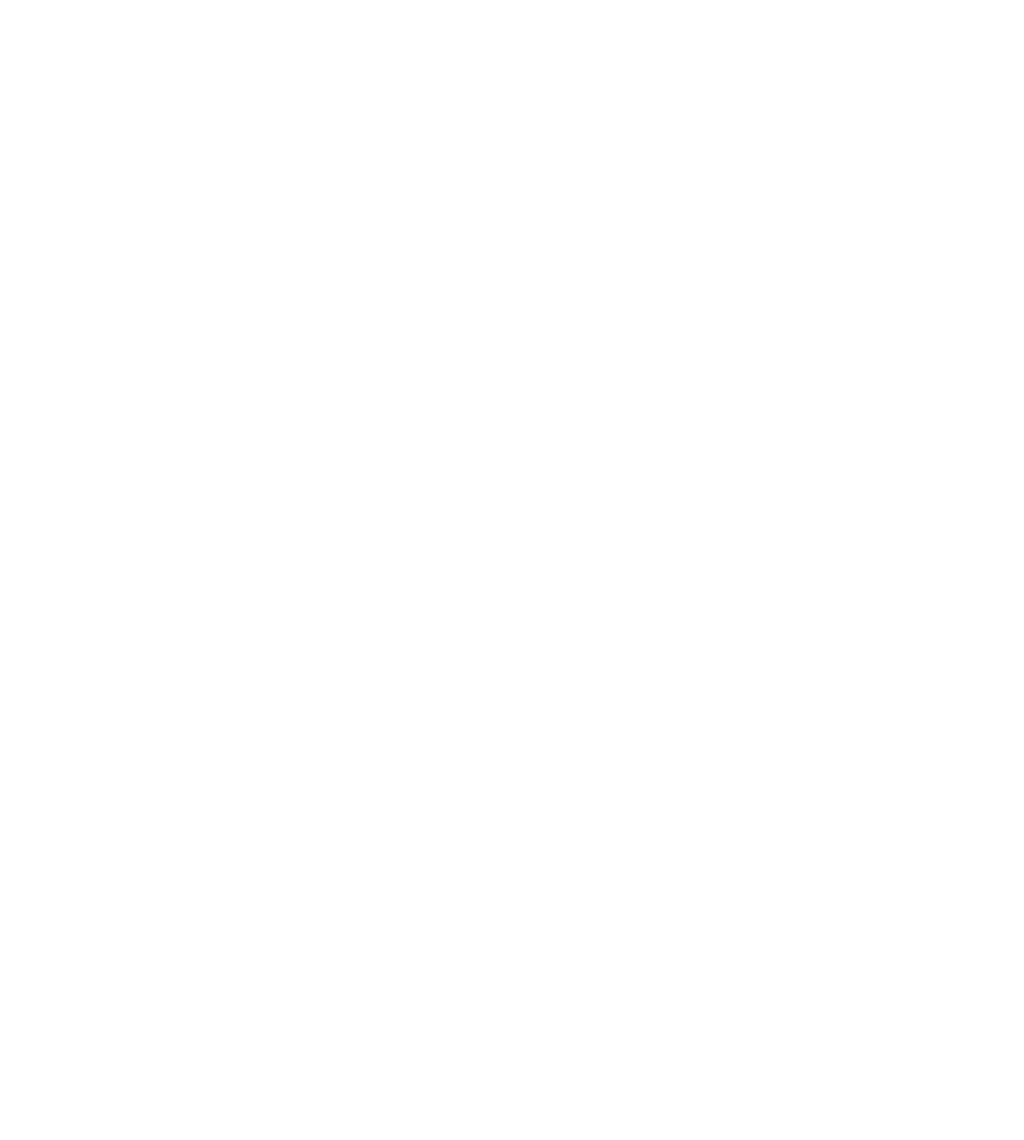
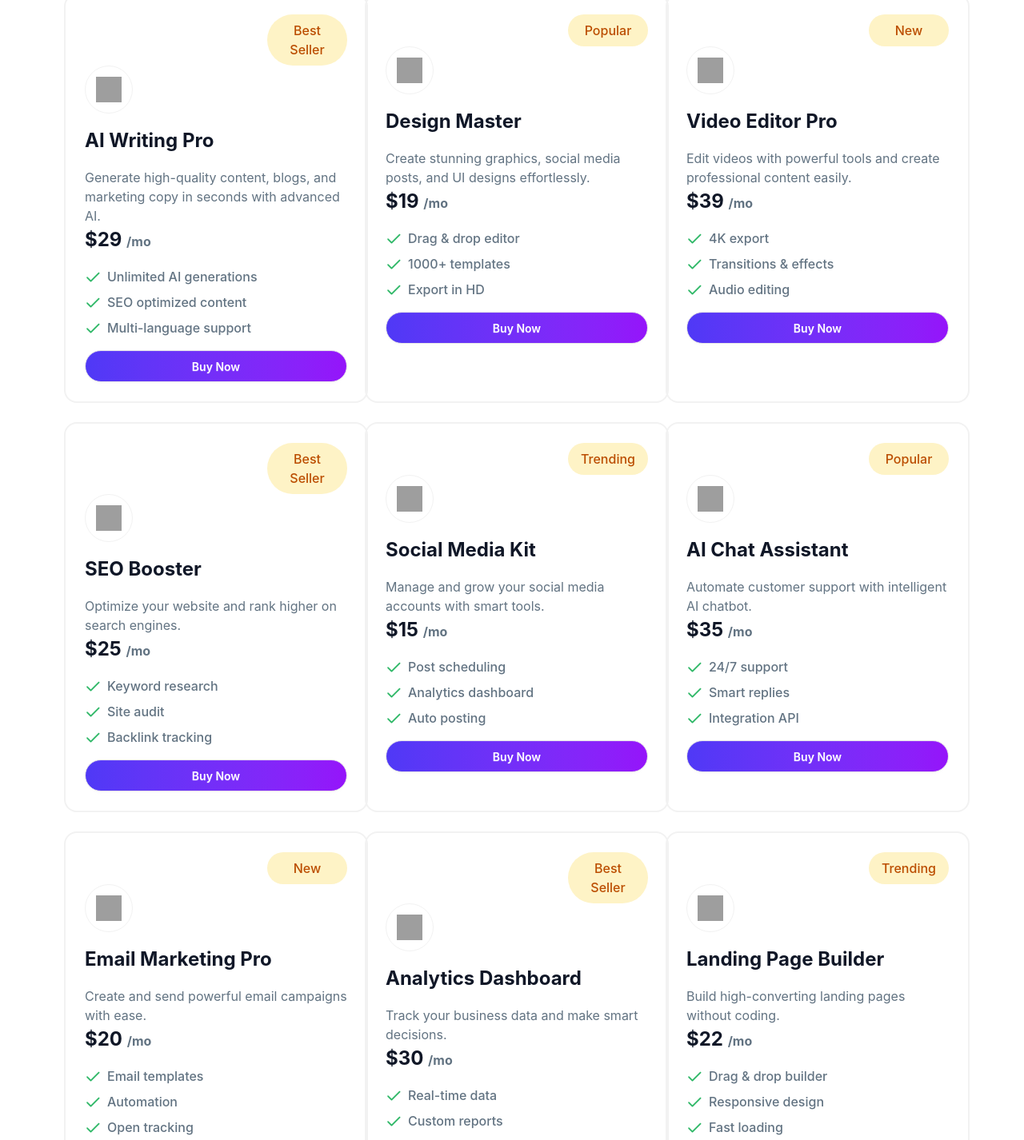
Before and after one commit to abdul-korim-web/disitools, a React (Vite) app: page / in a window 1280 px wide. Shown: the part 1579-3005 px from the top of the page at 80% size. Before the commit the page ends 1635 px from the top, so only its background shows below. Built offline with nearby package versions, Linux system fonts and the light colour scheme; grey boxes are pictures that could not be loaded.

Commit message:
prodyctcard section added

```diff
--- a/package.json
+++ b/package.json
@@ -15,6 +15,7 @@
     "react": "^19.2.4",
     "react-dom": "^19.2.4",
     "react-icons": "^5.6.0",
+    "react-toastify": "^11.0.5",
     "tailwindcss": "^4.2.2"
   },
   "devDependencies": {
--- /dev/null
+++ b/public/data/productData.json
@@ -0,0 +1,132 @@
+[
+  {
+    "id": 1,
+    "title": "AI Writing Pro",
+    "description": "Generate high-quality content, blogs, and marketing copy in seconds with advanced AI.",
+    "price": 29,
+    "badge": "Best Seller",
+    "image": "https://cdn-icons-png.flaticon.com/512/4712/4712027.png",
+    "features": [
+      "Unlimited AI generations",
+      "SEO optimized content",
+      "Multi-language support"
+    ]
+  },
+  {
+    "id": 2,
+    "title": "Design Master",
+    "description": "Create stunning graphics, social media posts, and UI designs effortlessly.",
+    "price": 19,
+    "badge": "Popular",
+    "image": "https://cdn-icons-png.flaticon.com/512/1055/1055687.png",
+    "features": [
+      "Drag & drop editor",
+      "1000+ templates",
+      "Export in HD"
+    ]
+  },
+  {
+    "id": 3,
+    "title": "Video Editor Pro",
+    "description": "Edit videos with powerful tools and create professional content easily.",
+    "price": 39,
+    "badge": "New",
+    "image": "https://cdn-icons-png.flaticon.com/512/3039/3039386.png",
+    "features": [
+      "4K export",
+      "Transitions & effects",
+      "Audio editing"
+    ]
+  },
+  {
+    "id": 4,
+    "title": "SEO Booster",
+    "description": "Optimize your website and rank higher on search engines.",
+    "price": 25,
+    "badge": "Best Seller",
+    "image": "https://cdn-icons-png.flaticon.com/512/4248/4248443.png",
+    "features": [
+      "Keyword research",
+      "Site audit",
+      "Backlink tracking"
+    ]
+  },
+  {
+    "id": 5,
+    "title": "Social Media Kit",
+    "description": "Manage and grow your social media accounts with smart tools.",
+    "price": 15,
+    "badge": "Trending",
+    "image": "https://cdn-icons-png.flaticon.com/512/733/733547.png",
+    "features": [
+      "Post scheduling",
+      "Analytics dashboard",
+      "Auto posting"
+    ]
+  },
+  {
+    "id": 6,
+    "title": "AI Chat Assistant",
+    "description": "Automate customer support with intelligent AI chatbot.",
+    "price": 35,
+    "badge": "Popular",
+    "image": "https://cdn-icons-png.flaticon.com/512/4712/4712109.png",
+    "features": [
+      "24/7 support",
+      "Smart replies",
+      "Integration API"
+    ]
+  },
+  {
+    "id": 7,
+    "title": "Email Marketing Pro",
+    "description": "Create and send powerful email campaigns with ease.",
+    "price": 20,
+    "badge": "New",
+    "image": "https://cdn-icons-png.flaticon.com/512/561/561127.png",
+    "features": [
+      "Email templates",
+      "Automation",
+      "Open tracking"
+    ]
+  },
+  {
+    "id": 8,
+    "title": "Analytics Dashboard",
+    "description": "Track your business data and make smart decisions.",
+    "price": 30,
+    "badge": "Best Seller",
+    "image": "https://cdn-icons-png.flaticon.com/512/1828/1828919.png",
+    "features": [
+      "Real-time data",
+      "Custom reports",
+      "Export charts"
+    ]
+  },
+  {
+    "id": 9,
+    "title": "Landing Page Builder",
+    "description": "Build high-converting landing pages without coding.",
+    "price": 22,
+    "badge": "Trending",
+    "image": "https://cdn-icons-png.flaticon.com/512/1828/1828640.png",
+    "features": [
+      "Drag & drop builder",
+      "Responsive design",
+      "Fast loading"
+    ]
+  },
+  {
+    "id": 10,
+    "title": "Cloud Storage Pro",
+    "description": "Securely store and access your files anytime, anywhere.",
+    "price": 12,
+    "badge": "Popular",
+    "image": "https://cdn-icons-png.flaticon.com/512/4144/4144727.png",
+    "features": [
+      "Unlimited storage",
+      "Secure backup",
+      "File sharing"
+    ]
+  }
+]
--- a/src/Components/Navbar.jsx
+++ b/src/Components/Navbar.jsx
@@ -65,7 +65,7 @@
 
           <div className="mt-5 flex flex-col space-y-3">
             <button className="text-left">Login</button>
-            <button className="py-3 text-white font-semibold rounded-full bg-gradient-to-r from-[#4F39F6] to-[#9514FA]">
+            <button className="btn py-3 text-white font-semibold rounded-full bg-gradient-to-r from-[#4F39F6] to-[#9514FA]">
               Get Started
             </button>
           </div>
--- a/src/Components/ProductCard.jsx
+++ b/src/Components/ProductCard.jsx
@@ -1,11 +1,58 @@
-import React from 'react';
+import React from "react";
 
-const ProductCard = () => {
-    return (
-        <div>
-            product card
+const ProductCard = ({ products }) => {
+  return (
+    <div className="mt-10 md:mt-10 grid grid-cols-1 md:grid-cols-3  gap-2 px-5 lg:px-20 space-y-4">
+      {products?.map((product) => (
+        <div
+          key={product?.id}
+          className=" w-[100%] mx-auto border border-2 border-[#F2F2F2] rounded-[16px] p-[24px] md:w-[380px]  "
+        >
+          <div className="flex justify-end">
+            <h2 className="w-[100px] bg-[#FEF3C6] text-center rounded-[1000px] py-2 px-3 text-[#BB4D00] font-[500]">
+              {product?.badge}
+            </h2>
+          </div>
+          <div className="border border-[#F2F2F2] w-[60px] h-[60px] rounded-full flex justify-center items-center ">
+            <img
+              className="w-[32px] h-[32px]"
+              src={product?.image}
+              alt={product?.title}
+            />
+          </div>
+          <h2 className="mt-4 font-[700] text-[24px] capitalize text-[#101727] ">
+            {product?.title}
+          </h2>
+          <p className="mt-4  text-[16px]  text-[#627382] ">
+            {product?.description}
+          </p>
+          <h2 className="font-bold text-[24px] text-[#101727] ">
+            ${product?.price}{" "}
+            <span className="text-[16px] text-[#627382]">/mo </span>
+          </h2>
+          <div>
+            <ul className="flex flex-col space-y-2 mt-4 ">
+              {product?.features?.map((item) => (
+                <li className="flex items-center  space-x-2 ">
+                  <img
+                    className="w-[20px] h-[20px]"
+                    src="./images/Check.png"
+                    alt="check"
+                  />{" "}
+                  <span className="text-[16px] text-[#627382] font-[500] ">
+                   {item}
+                  </span>
+                </li>
+              ))}
+            </ul>
+          </div>
+          <button className="mt-4 w-[100%] btn py-3 px-4  text-white font-semibold rounded-full bg-gradient-to-r from-[#4F39F6] to-[#9514FA]">
+            Buy Now
+          </button>
         </div>
-    );
-}
+      ))}
+    </div>
+  );
+};
 
 export default ProductCard;
--- a/src/Components/Tools.jsx
+++ b/src/Components/Tools.jsx
@@ -1,9 +1,23 @@
-import React, { useState } from "react";
-import Cart from './Cart';
-import ProductCard from './ProductCard';
+import React, { useEffect, useState } from "react";
+import Cart from "./Cart";
+import ProductCard from "./ProductCard";
+import { toast } from "react-toastify";
 
 const Tools = () => {
   const [selsctedButton, setSelectedButton] = useState("product");
+  const [products,setProducts] = useState([])
+  const getproducts = async () => {
+    try {
+      const res = await fetch("./data/productData.json");
+      const data = await res.json()
+      setProducts(data)
+    } catch (error) {
+      toast.error("product fetch error")
+    }
+  };
+  useEffect(() => {
+    getproducts();
+  }, []);
   return (
     <>
       <div className="my-10 md:my-20">
@@ -32,7 +46,7 @@
             </button>
           </div>
         </div>
-        {selsctedButton =="cart"? (<Cart/>) :(<ProductCard/>)}
+        {selsctedButton == "cart" ? <Cart /> : <ProductCard products={products} />}
       </div>
     </>
   );
```
Also changed, not shown: public/images/Check.png (added), 1 other file (tests, documents, lock files or other folders).
